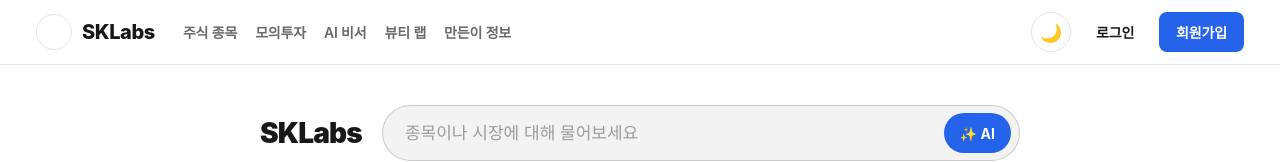
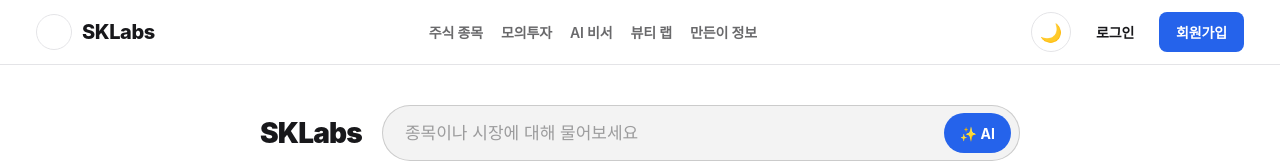
Before and after one commit to SeoWon1037/sklabs1037, a React (Vite) app in the folder frontend/: page / in a window 1280 px wide. Shown: the top 162 px of the page. Built offline with nearby package versions, Linux system fonts and the light colour scheme; no server answers; a web font is replaced by a local one.

Commit message:
style: 상단 메뉴를 로고와 오른쪽 버튼 사이 가운데로 (PC 1000px 이상)
Co-Authored-By: Claude Opus 5.5 <noreply@anthropic.com>
Claude-Session: https://claude.ai/code/session_01MuHTk9Z6f1dvcg3s3PcsZS

```diff
--- a/frontend/src/components/layout/Header.css
+++ b/frontend/src/components/layout/Header.css
@@ -267,3 +267,17 @@
     font-size: 14px;
   }
 }
+
+
+/* PC: 메뉴 탭을 로고와 오른쪽 버튼 사이 공간의 가운데로
+   (가운데에 고정하면 좁은 창에서 버튼과 겹쳐서, 남는 공간 기준으로 가운데) */
+/* 좁은 PC 창(1000px 미만)은 메뉴가 넘쳐서 옆으로 밀어야 하니 원래대로 로고 옆에서 시작
+   (가운데 정렬 + 넘침이면 앞쪽 메뉴가 잘려서 안 보임) */
+@media (min-width: 1000px) {
+  .header-left { flex: 1; }
+  .header-menu {
+    flex: 1;
+    justify-content: center;
+    margin-right: 20px;   /* 오른쪽 버튼과 살짝 띄우기 */
+  }
+}
```
